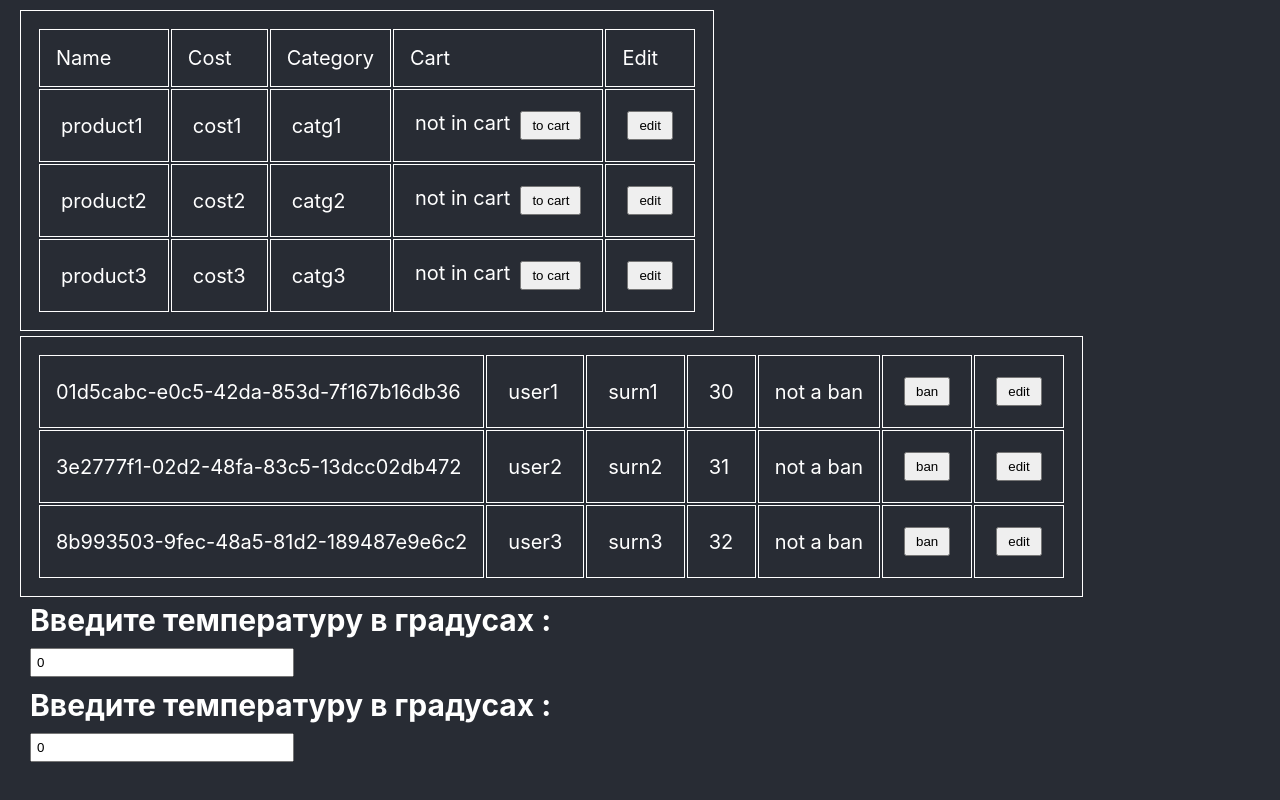
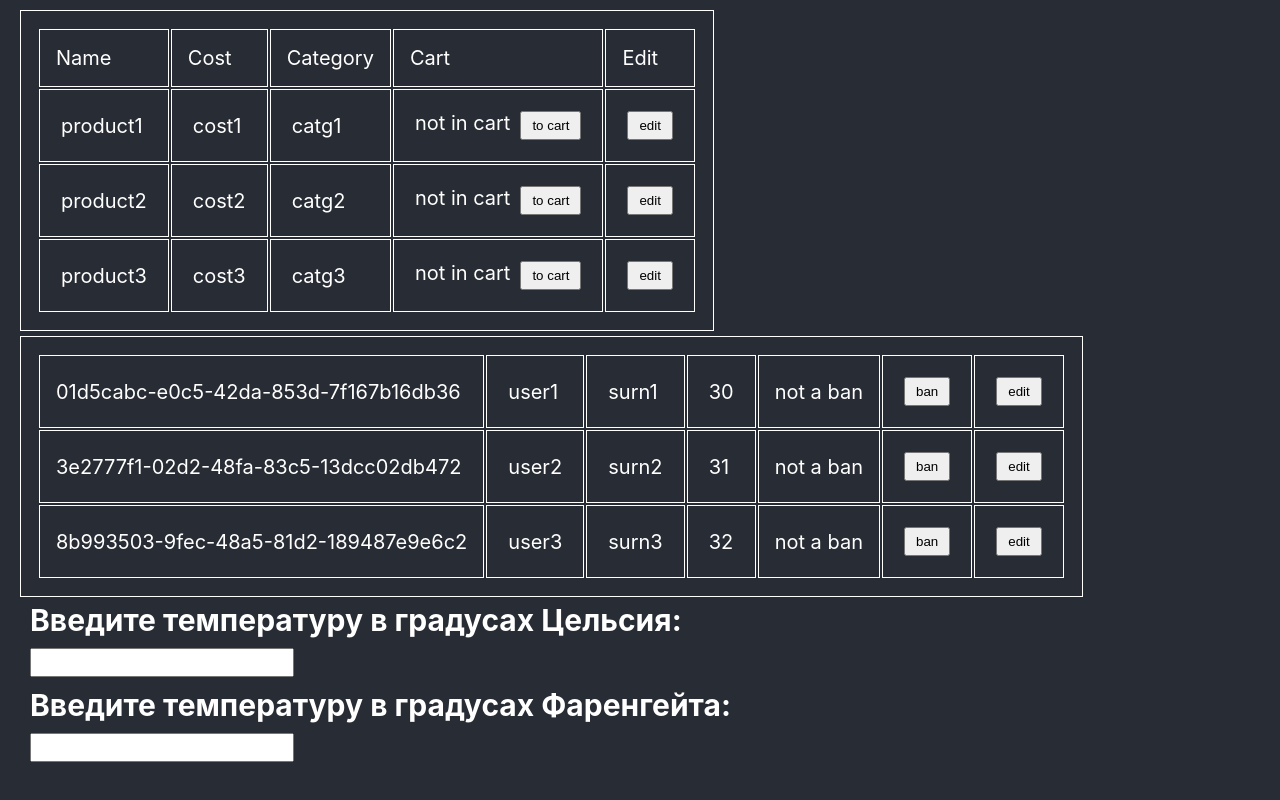
Before and after one commit to banan320/koder_react, a React (Create React App) app: page / in a window 1280 px wide. Built offline with nearby package versions, Linux system fonts and the light colour scheme.

Commit message:
урок 51, решение задачи с температурой

```diff
--- a/src/Calculator.js
+++ b/src/Calculator.js
@@ -1,32 +1,68 @@
-import { React, useState, useMemmo } from "react";
+import { React, useState } from "react";
 
-const scaleNames = [{ t: "Цельсия" }, { t: "Фаренгейта" }];
+// const scaleNames = [{ t: "Цельсия" }, { t: "Фаренгейта" }];
+const scaleNames = {
+  c: "Цельсия",
+  f: "Фаренгейта",
+};
 
-const TemperatureInput = ({ scale, setState, temp }) => {
+const TemperatureInput = ({ scale, onChange, temp }) => {
   return (
     <div>
-      <h2>Введите температуру в градусах {scale}:</h2>
-      <input value={temp} />
+      <h2>Введите температуру в градусах {scaleNames[scale]}:</h2>
+      <input value={temp} onChange={(e) => onChange(e.target.value)} />
     </div>
   );
 };
 
+function toCelsius(fahrenheit) {
+  return ((fahrenheit - 32) * 5) / 9;
+}
+
+function toFahrenheit(celsius) {
+  return (celsius * 9) / 5 + 32;
+}
+
+function tryConvert(temperature, convert) {
+  const input = parseFloat(temperature);
+  if (Number.isNaN(input)) {
+    return "";
+  }
+  const output = convert(input);
+  const rounded = Math.round(output * 1000) / 1000;
+  return rounded.toString();
+}
+
 const Calculator = () => {
-  const [fahr, setFahr] = useState(0);
-  const [cels, setCels] = useState(0);
-  const [scale, setScale] = useState(scaleNames);
+  const [temperature, setTemperature] = useState("");
+  const [scale, setScale] = useState("c");
+
+  const handleCelsiusChange = (temperature) => {
+    setTemperature(temperature);
+    setScale("c");
+  };
+
+  const handleFahrenheitChange = (temperature) => {
+    setTemperature(temperature);
+    setScale("f");
+  };
+
+  const celsius =
+    scale === "f" ? tryConvert(temperature, toCelsius) : temperature;
+  const fahrenheit =
+    scale === "c" ? tryConvert(temperature, toFahrenheit) : temperature;
 
   return (
     <div>
       <TemperatureInput
-        scale={scale.c}
-        temp={cels}
-        setCels={(e) => setCels(e.target.value)}
+        scale="c"
+        temp={celsius}
+        onChange={handleCelsiusChange}
       />
       <TemperatureInput
-        scale={scale.f}
-        temp={fahr}
-        setCels={(e) => setFahr(e.target.value)}
+        scale="f"
+        temp={fahrenheit}
+        onChange={handleFahrenheitChange}
       />
     </div>
   );
```
